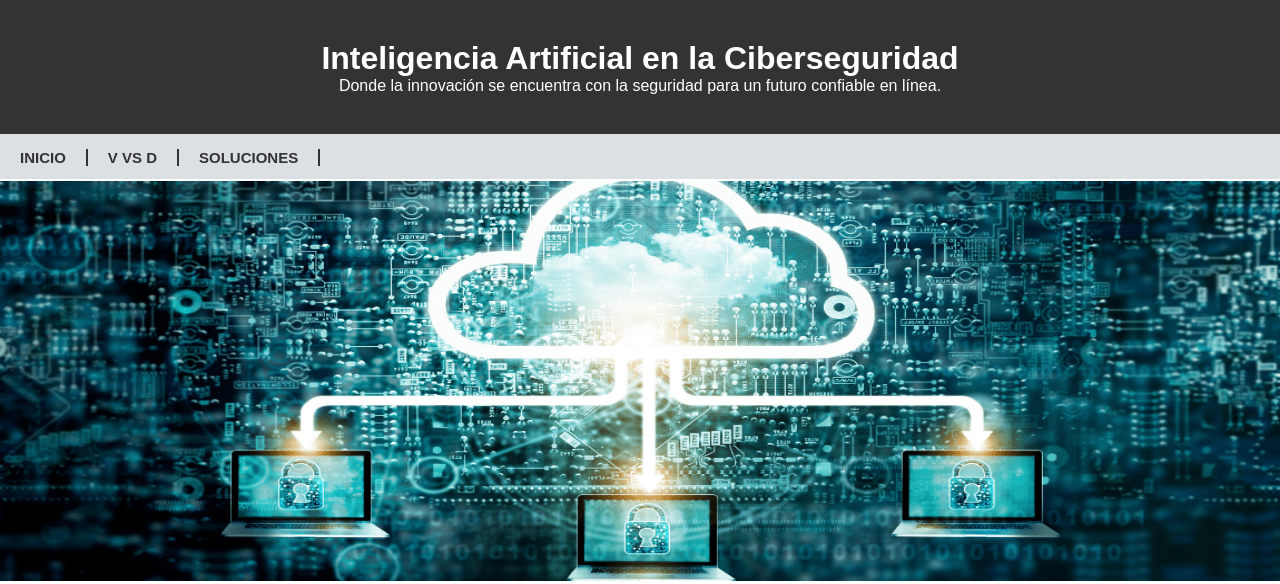
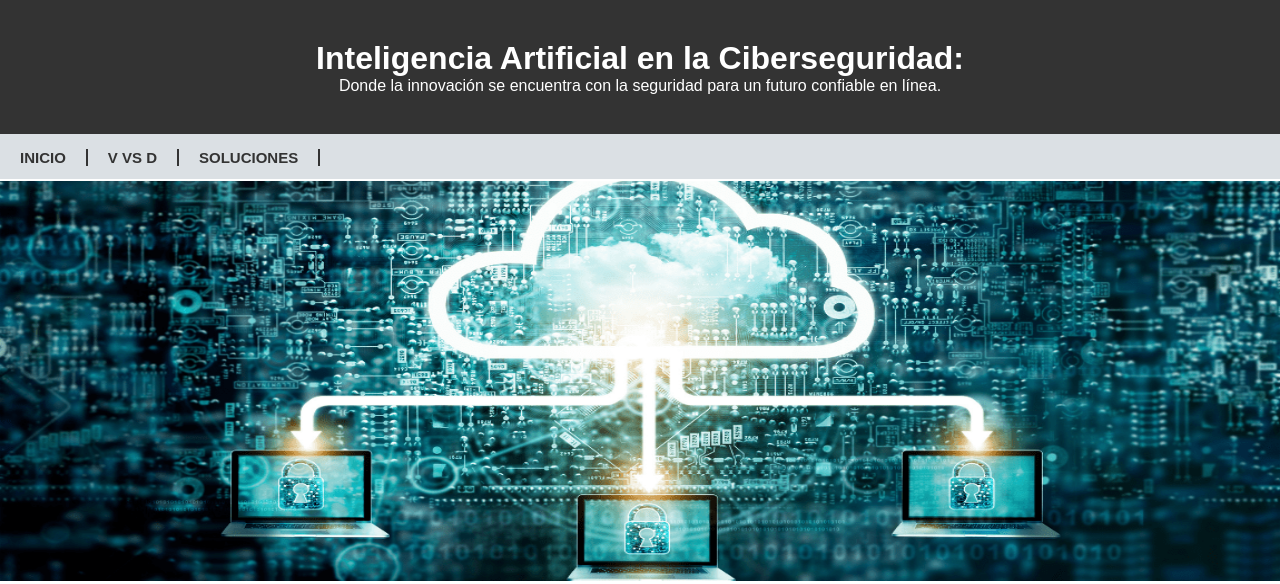
Before and after one commit to krodriguez82/ejemplopagina, a plain HTML site: page index.html in a window 1280 px wide. Shown: the top 584 px of the page. Drawn offline with Linux system fonts and the light colour scheme.

Commit message:
Prueba de modificación
Prueba de modificación

```diff
--- a/index.html
+++ b/index.html
@@ -12,7 +12,7 @@
             <div class="titulo" align="center">
                 <br>
                 <h1>
-                    Inteligencia Artificial en la Ciberseguridad
+                    Inteligencia Artificial en la Ciberseguridad:
                 </h1>
                 <p class="subtitulop">Donde la innovación se encuentra con la seguridad para un futuro confiable en línea.</p>
             </div>
```
